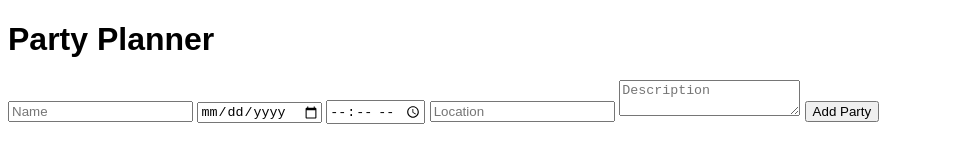
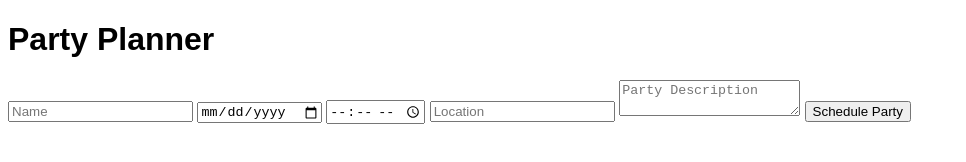
Before and after one commit to glitchy-granny/Unit2.PartyPlanner, a plain HTML site: page index.html in a window 1280 px wide. Shown: the whole page, without its empty margins (0-966 px from the left). Drawn offline with Linux system fonts and the light colour scheme.

Commit message:
fourth commit modified index.html

```diff
--- a/index.html
+++ b/index.html
@@ -18,8 +18,9 @@
         <input type="time" id="party-time" required />
         <input type="text" id="party-location" placeholder="Location" required />
 
-        <textarea id="party-description" placeholder="Description"></textarea>
-        <button type="submit">Add Party</button>
+        <textarea name=" " id="party-description" placeholder="Party Description"></textarea>
+
+        <button type="submit">Schedule Party</button>
     </form>
 
     <script src="index.js"></script>
```
